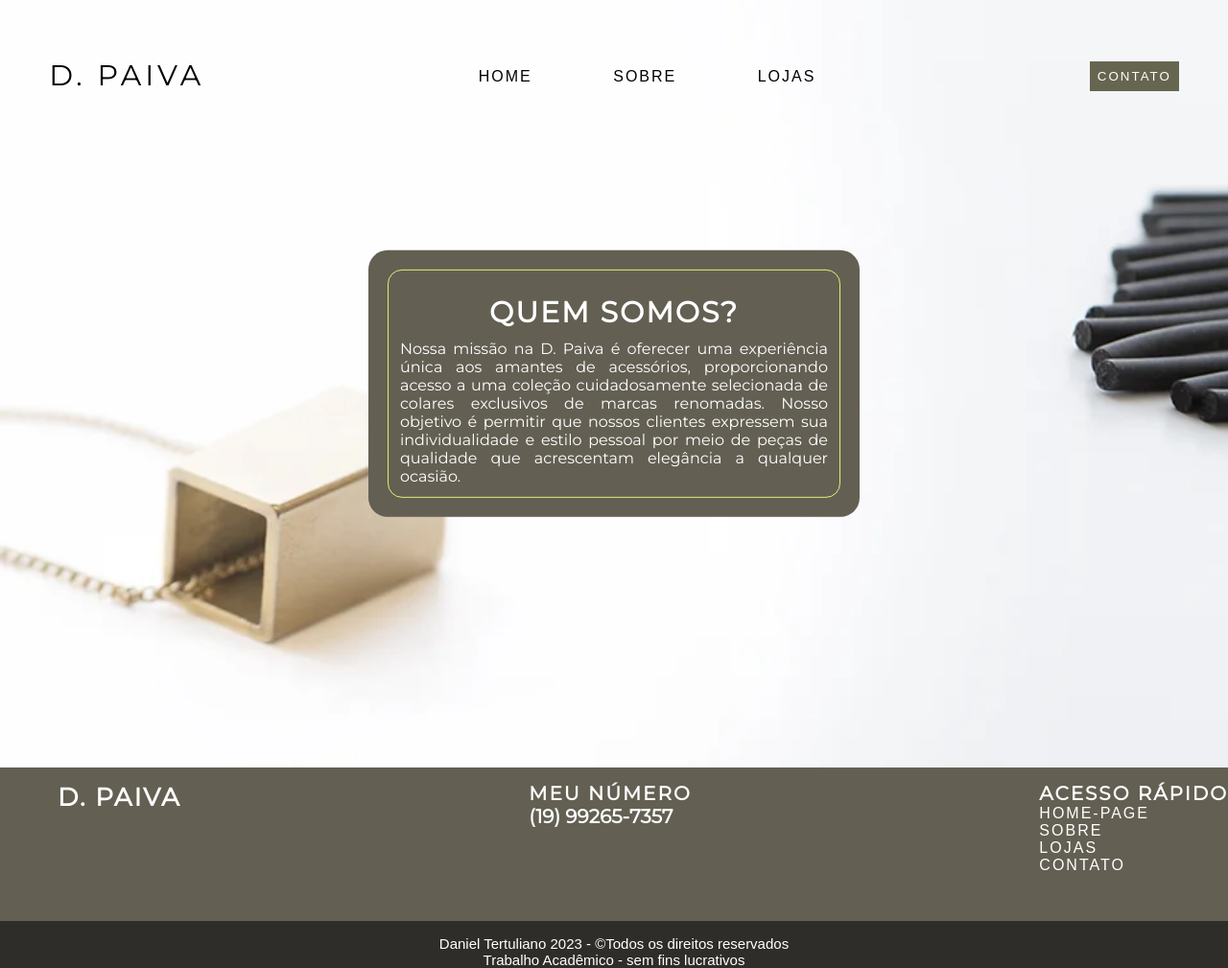
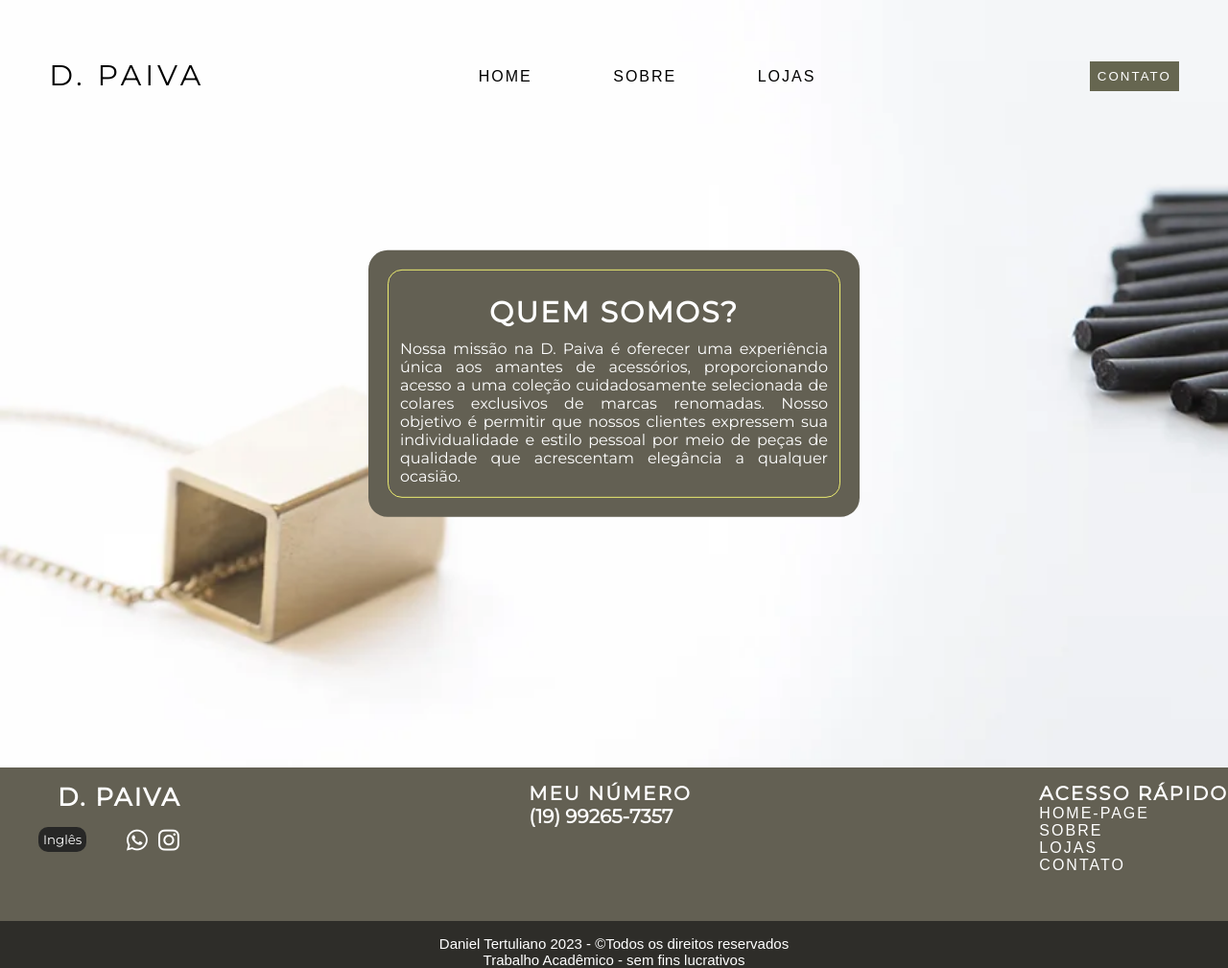
Before and after one commit to paivoteeee/colar, a plain HTML site: page sobre.html in a window 1280 px wide. Shown: the whole page at 96% size. Drawn offline with nearby package versions, Linux system fonts and the light colour scheme.

Commit message:
Update sobre.html

```diff
--- a/sobre.html
+++ b/sobre.html
@@ -1,12 +1,14 @@
 <!DOCTYPE html>
 <html lang="en">
 <head>
-    <meta charset="UTF-8">
+ <meta charset="UTF-8">
+    <link rel="icon" href="img/letter-d-icon.png" type="image/jpg">
     <meta name="viewport" content="width=device-width, initial-scale=1.0">
+    <link rel="stylesheet" href="style.css">
+    <link rel="stylesheet" href="https://cdnjs.cloudflare.com/ajax/libs/font-awesome/6.4.2/css/all.min.css" integrity="sha512-z3gLpd7yknf1YoNbCzqRKc4qyor8gaKU1qmn+CShxbuBusANI9QpRohGBreCFkKxLhei6S9CQXFEbbKuqLg0DA==" crossorigin="anonymous" referrerpolicy="no-referrer" />
     <link rel="stylesheet" href="https://cdn.jsdelivr.net/npm/bootstrap-icons@1.10.5/font/bootstrap-icons.css">
-    <link rel="stylesheet" href="style.css">
-    <link rel="icon" href="img/letter-d-icon.png" type="image/jpg">
-    <title>Paiva|Sobre</title>
+    <script src="https://unpkg.com/scrollreveal"></script>
+    <title>Paiva | Sobre</title>
 </head>
 <body>
     <header class="menu">
@@ -48,6 +50,7 @@
             <h2 class="log"><a href="index.html" class="log"> D. Paiva</a></h2>
             <a href="https://instagram.com/paaiva_0"><i class="fa-brands fa-instagram" id="instagram"></i></a>
             <a href="https://api.whatsapp.com/send?phone=5519992657357"><i class="fa-brands fa-whatsapp" id="whatsapp"></i></a>
+             <a href="https://paivoteeee.github.io/colaringles/"><button class="port">Inglês</button></a>
         </div>
     </div>
     </div>
```
